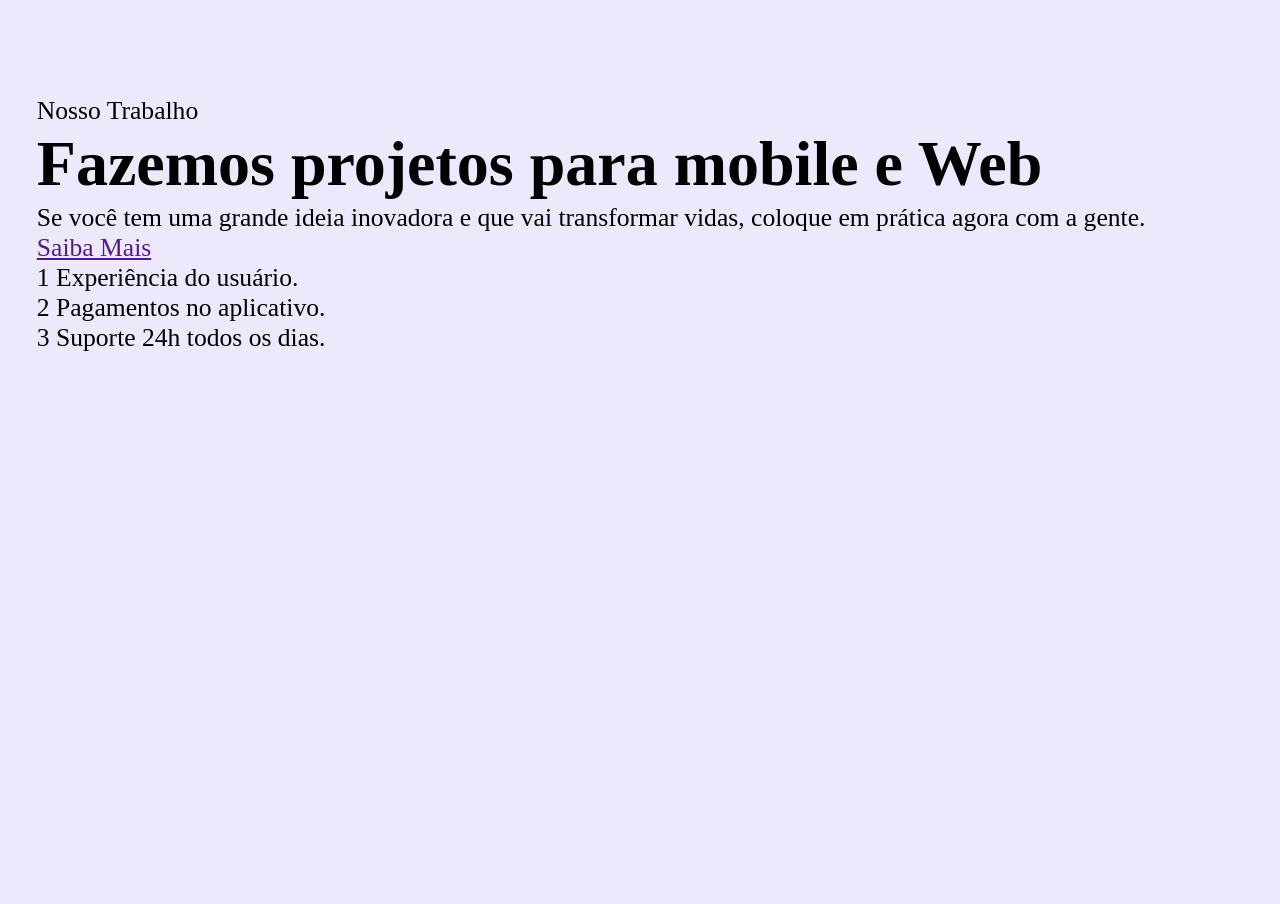
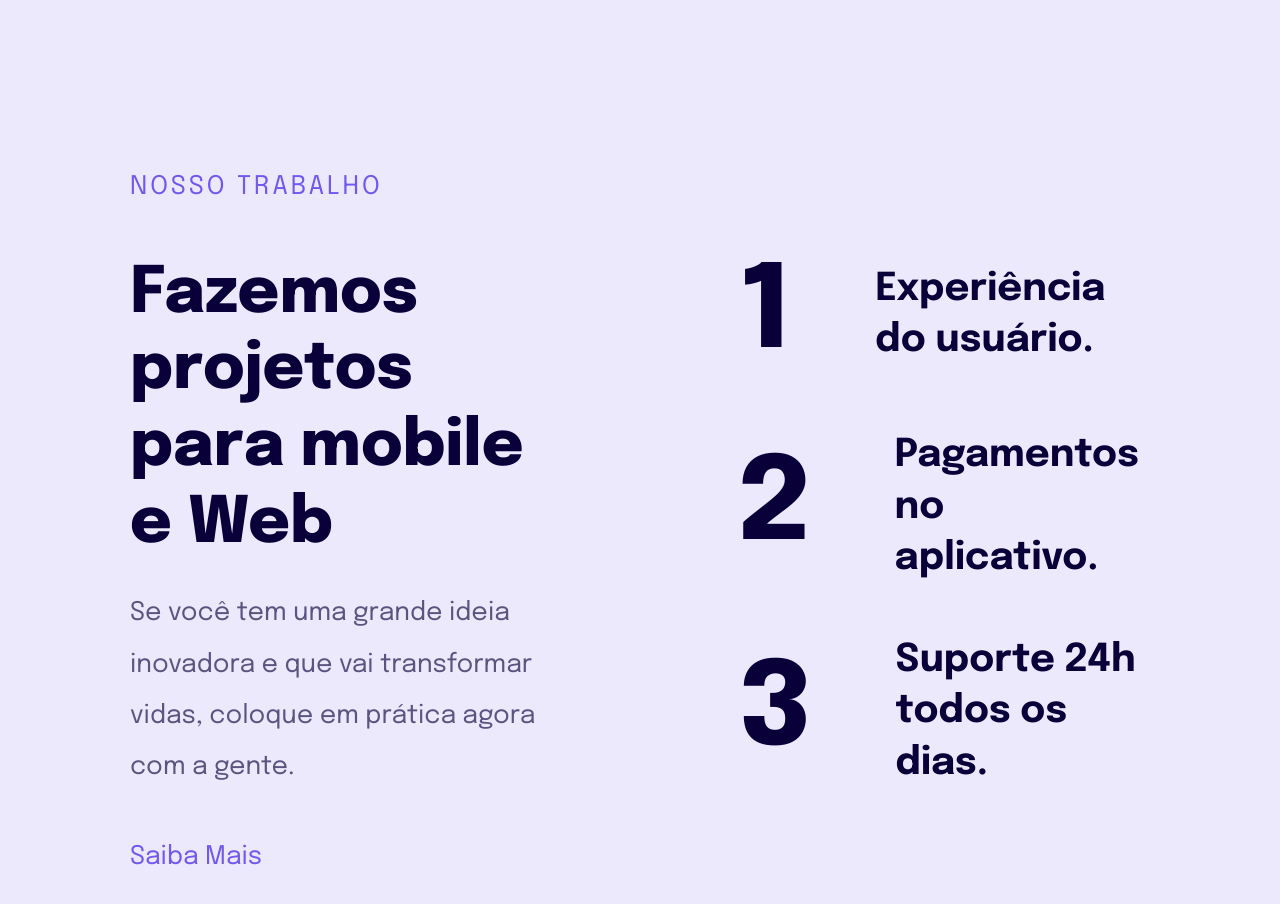
Before and after one commit to viniciusgcampanella/Project-Mobile-Desktop, a plain HTML site: page index.html in a window 1280 px wide. Before the commit the page ends 800 px from the top, so only its background shows below. Drawn offline with Linux system fonts and the light colour scheme.

Commit message:
up-project

```diff
--- a/index.html
+++ b/index.html
@@ -14,6 +14,7 @@
   </head>
   <body>
     <main>
+      <div>
         <p>Nosso Trabalho</p>
         <h1>Fazemos projetos para mobile e Web</h1>
         <p>
@@ -21,6 +22,7 @@
           coloque em prática agora com a gente.
         </p>
         <a href="">Saiba Mais</a>
+      </div>
       <ul>
         <li><span>1</span> Experiência do usuário.</li>
         <li><span>2</span> Pagamentos no aplicativo.</li>
--- a/style.css
+++ b/style.css
@@ -1,21 +1,77 @@
-*{
-    margin: 0;
-    padding: 0;
-    box-sizing: 0;
+body{
+  font-family: 'Epilogue', sans-serif;
+  background: #ece9fd;
+  padding: 6.0rem 2.3rem 6.6rem;
+  font-size: 1.6rem;
+}
+main{
+    max-width: 33.0rem;
+    margin: 0 auto;
+
+}
+h1{
+    font-weight: 800;
+    font-size: 4.0rem;
+    line-height: 4.8rem;
+    color: #090039;
+    margin-bottom: 1.5rem;
+}
+main p:first-child{
+    color: #7158ef;
+    letter-spacing: 3px;
+    text-transform: uppercase;
+    line-height: 3.2rem;
+    margin-bottom: 1.7rem;
+}
+h1 + p{
+    color: rgba(10, 0, 57, 0.64);
+    line-height: 3.2rem;
+    margin-bottom: 3.2rem;
+}
+a{
+    color: #7158ef;
+    text-decoration: none;
+}
+a:hover{
+    font-weight: bold;
 }
 ul{
-    list-style: none;
+    margin-top: 7.2rem;
 }
-:root{
-    font-size: 62,5%;
+ul li{
+    font-weight: 700;
+    font-size: 2.4rem;
+    line-height: 3.2rem;
+    color: #090039;
+    width: 25.7rem;
+    display: flex;
+    gap: 3.8rem;
 }
+ul li span{
+    font-weight: 800;
+    font-size: 7.2rem;
+    line-height: 8.0rem;
+    letter-spacing: -2px;
+    color: #090039;
+}
+@media (min-width: 700px) {
 body{
-    background: #ece9fd;
-    padding: 6.0rem 2.3rem 6.6rem;
-    font-size: 1.6rem;
+    padding-top: 8rem;
 }
-h1{
-    font-family: 'Epilogue' sans-serif;
-    font-size: 4.0rem;
-    line-height: 4.8rem;
+main{
+max-width: 1020px;
+display: flex;
+gap: 10rem;
 }
+main > div{
+    max-width: 484px;
+}
+ul li{
+    gap: 5.3rem;
+    max-width: 450px;
+    align-items: center;
+}
+    ul li + li{
+        margin-top: 3.2rem;
+    }
+}
```
Lines whose indentation alone changed are shown as unchanged.
